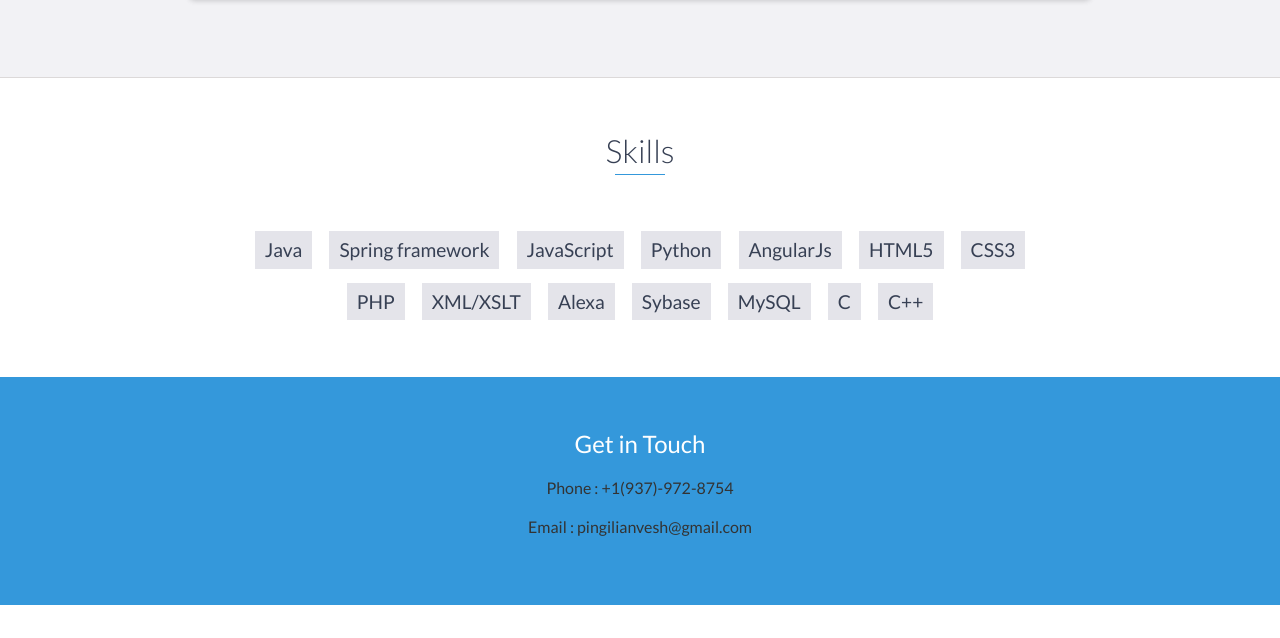
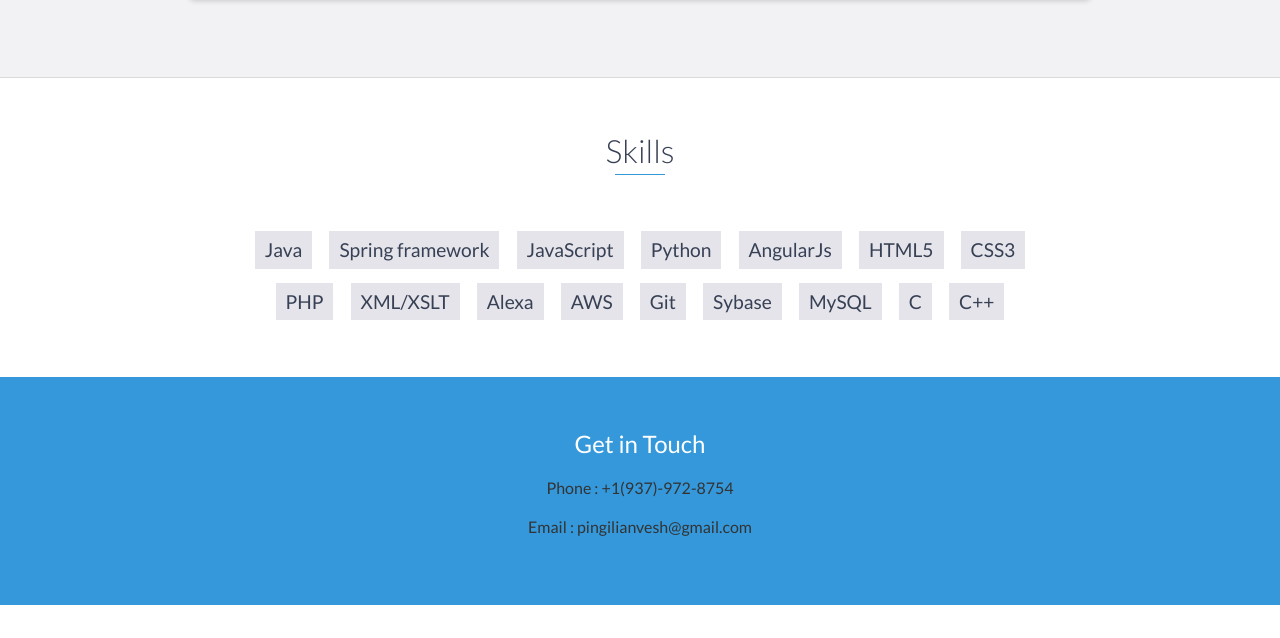
Before and after one commit to pingilia2/anveshportfolio, a website: page index.html in a window 1280 px wide. Shown: the part 2910-3548 px from the top of the page. Drawn offline with nearby package versions, Linux system fonts and the light colour scheme.

Commit message:
update skills section

```diff
--- a/index.html
+++ b/index.html
@@ -196,6 +196,8 @@ The coursework in this program represents a realistic balance between CS foundat
             <li>PHP</li>
             <li>XML/XSLT</li>
             <li>Alexa</li>
+	    <li>AWS</li>
+	    <li>Git</li>
             <li>Sybase</li>
             <li>MySQL</li>
             <li>C</li>
```
